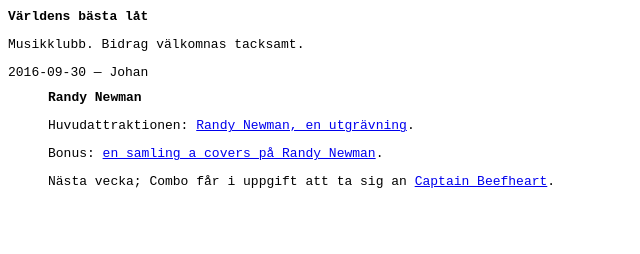
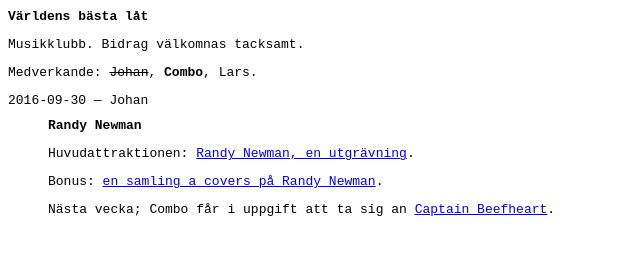
Before and after one commit to johanmagnusson/varldensbastalatpunktse, a plain HTML site: page index.html in a window 1280 px wide. Shown: the whole page, without its empty margins (0-640 px from the left). Drawn offline with Linux system fonts and the light colour scheme.

Commit message:
List of current participants

```diff
--- a/index.html
+++ b/index.html
@@ -12,6 +12,7 @@
     <p>
       Musikklubb. Bidrag välkomnas tacksamt.
     </p>
+    <p>Medverkande: <strike>Johan</strike>, <strong>Combo</strong>, Lars.</p>
     <dl>
       <dt>2016-09-30 &mdash; Johan</dt>
       <dd>
```
